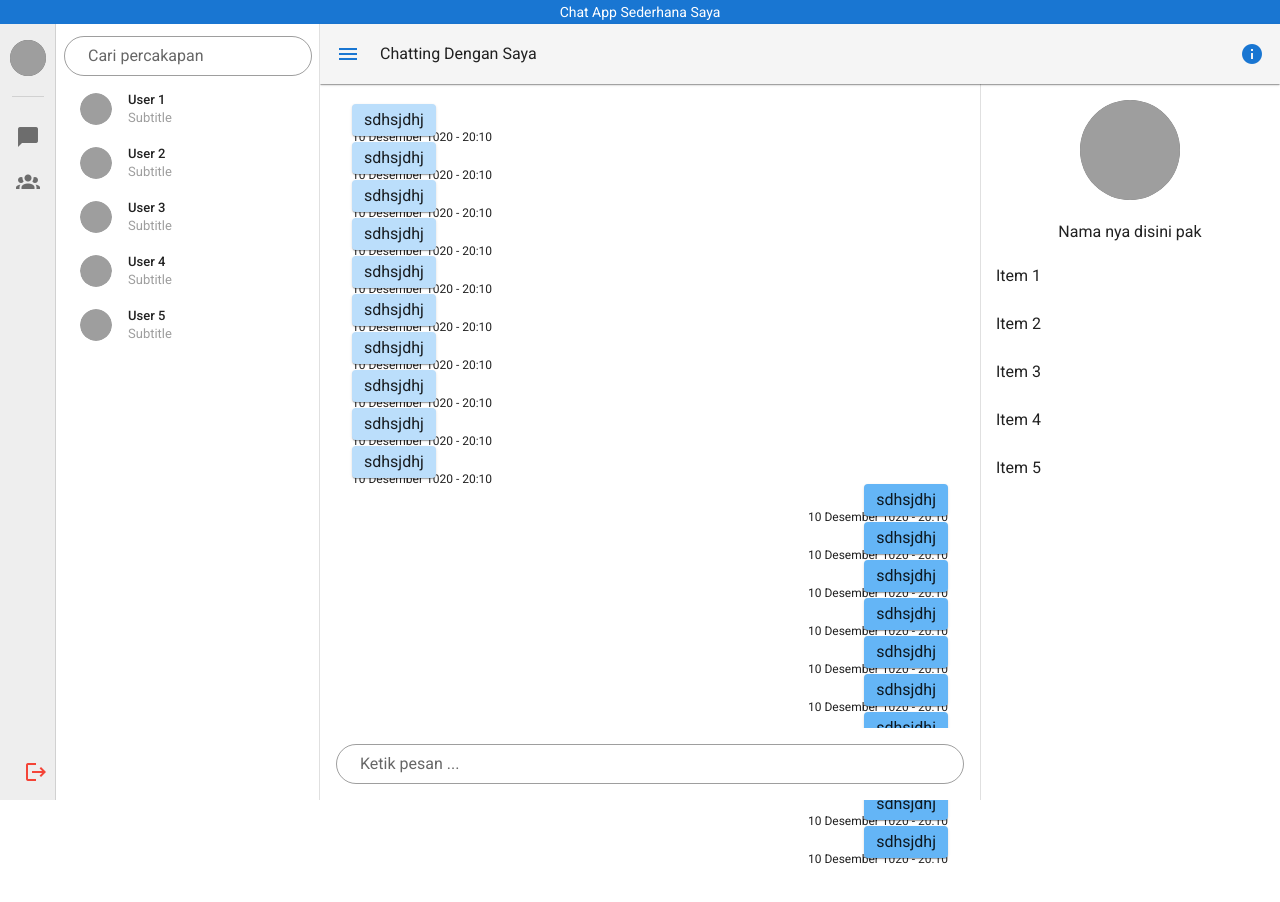
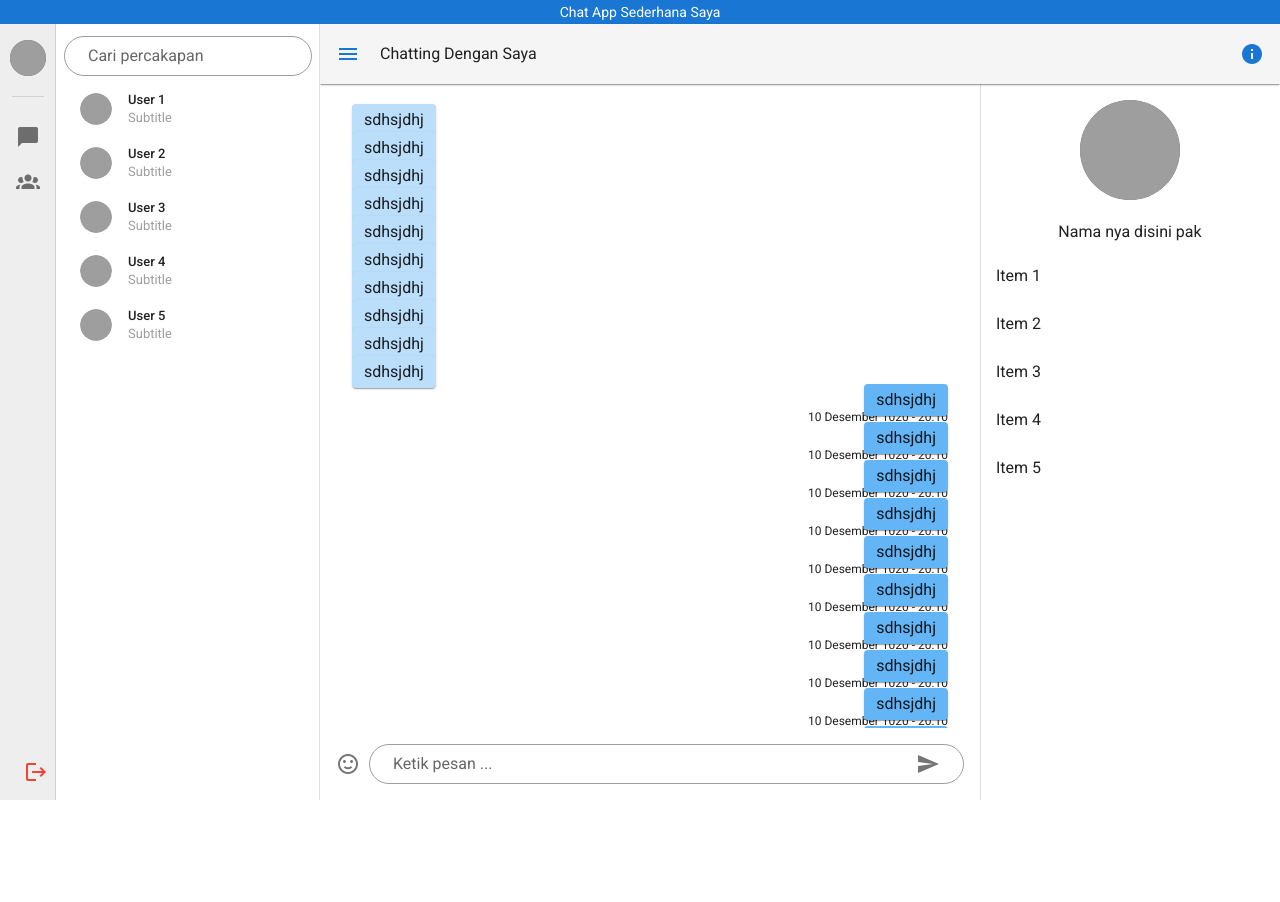
Before and after one commit to pvzuntil/chat-app, a Vue app: page / in a window 1280 px wide. Shown: the top 902 px of the page. After the commit the page ends 840 px from the top, so only its background shows below. Built offline with nearby package versions, Linux system fonts and the light colour scheme; grey boxes are pictures that could not be loaded.

Commit message:
improve:

```diff
--- a/src/App.vue
+++ b/src/App.vue
@@ -8,14 +8,20 @@
     <v-main>
       <v-container fluid>
         <span v-for="n in 10" :key="n + 'L'">
+          <v-hover v-slot:default="{ hover }" open-delay="400">
+            <span>
               <v-row class="px-8 mt-2 d-flex">
                 <v-card class="px-3 py-1" elevation="1" color="blue lighten-4">
                   sdhsjdhj
                 </v-card>
               </v-row>
-          <v-row class="px-8 mt-1 d-flex">
+              <v-expand-transition>
+              <v-row class="px-8 mt-1 d-flex" v-if="hover">
                 <span style="font-size: 12px">10 Desember 1020 - 20:10</span>
               </v-row>
+              </v-expand-transition>
+            </span>
+          </v-hover>
         </span>
 
         <span v-for="n in 10" :key="n + 'R'">
--- a/src/components/ChatField.vue
+++ b/src/components/ChatField.vue
@@ -7,6 +7,8 @@
       outlined
       flat
       label="Ketik pesan ..."
+      append-icon="mdi-send"
+      prepend-icon="mdi-emoticon-happy-outline"
     ></v-text-field>
   </v-footer>
 </template>
```
Lines whose indentation alone changed are shown as unchanged.
